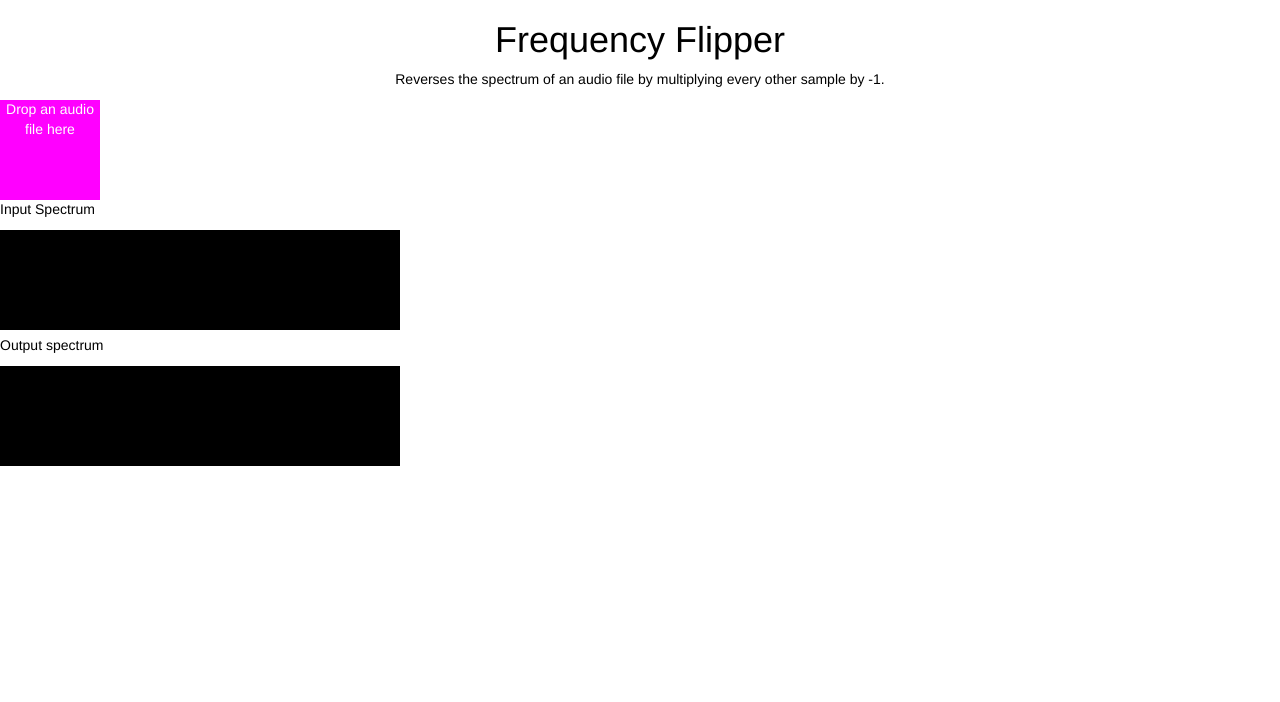
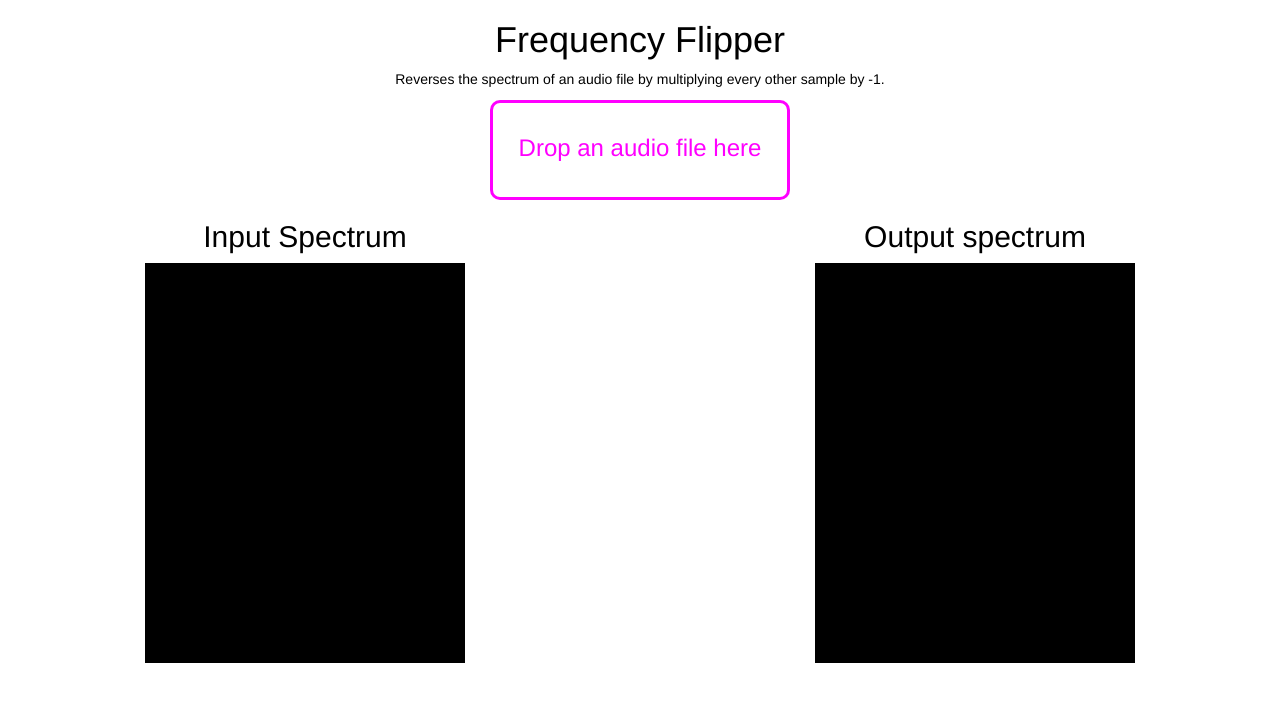
Before and after one commit to innes213/FreqFlip, a plain HTML site: page web/index.html in a window 1280 px wide. Shown: the top 702 px of the page. Drawn offline with Linux system fonts and the light colour scheme.

Commit message:
basic layout changes

```diff
--- a/web/index.html
+++ b/web/index.html
@@ -18,17 +18,24 @@
 			<p>Reverses the spectrum of an audio file by multiplying every other sample by -1.</p>
 		</div>
 	</div>
-	<div id="dropArea">
-		<p>Drop an audio file here</p>
+	<div class="row">
+		<div class="drop-area" id="dropArea">
+			<div class="drop-box">
+				<h3 class="drop-prompt">Drop an audio file here</h3>
+			</div>
+		</div>
+		<div class="row">
+			<div class="spectrum">
+				<h2 class="spectrum-title">Input Spectrum</h2>
+				<canvas class="fft" id="inputSpectrum"></canvas>
+			</div>
+			<div class="spectrum">
+				<h2 class="spectrum-title">Output spectrum</h2>
+				<canvas class='fft' id="outputSpectrum"></canvas>
+			</div>
+		</div>
 	</div>
-	<div>
-		<p>Input Spectrum</p>
-		<canvas class="fft" id="inputSpectrum"></canvas>
-	</div>
-	<div>
-		<p>Output spectrum</p>
-		<canvas class='fft' id="outputSpectrum"></canvas>
-	</div>
+
 </div>
 	<script src="js/main.js"></script>
 </body>
--- a/web/scss/_index.scss
+++ b/web/scss/_index.scss
@@ -16,18 +16,44 @@ body {
     text-align: center;
   }
 }
-#dropArea {
-  height: 100px;
-  width: 100px;
-  background-color: $magenta;
-}
-#dropArea p {
-  text-align: center;
-  color: $white;
+
+.drop-area {
+  @include make-md-column(4);
+  @include make-md-column-offset(4);
+  .drop-box{
+    @include link-transition(500ms);
+    display: block;
+    margin: 0 auto;
+    height: 100px;
+    width: 300px;
+    cursor: pointer;
+    background-color: $white;
+    border: 3px solid $magenta;
+    border-radius: 10px;
+    color: $magenta;
+    &:hover, &:focus, &:active {
+      background: $magenta;
+      color: $white;
+    }
+  }
+  .drop-prompt {
+    line-height: 50px;
+    text-align: center;
+    vertical-align: middle;
+
+  }
 }
 
-.fft {
-  height: 100px;
-  width: 400px;
-  background: $black;
+.spectrum {
+  @include make-md-column(6);
+  .fft {
+    display: block;
+    margin: 0 auto;
+    height: 400px;
+    width: 320px;
+    background: $black;
+  }
+  .spectrum-title {
+    text-align: center;
+  }
 }
--- a/web/scss/_mixins.scss
+++ b/web/scss/_mixins.scss
@@ -0,0 +1,7 @@
+@mixin link-transition($time){
+  -webkit-transition: all $time ease;
+  -moz-transition: all $time ease;
+  -ms-transition: all $time ease;
+  -o-transition: all $time ease;
+  transition: all $time ease;
+}
```
Also changed, not shown: web/css/styles.css.
